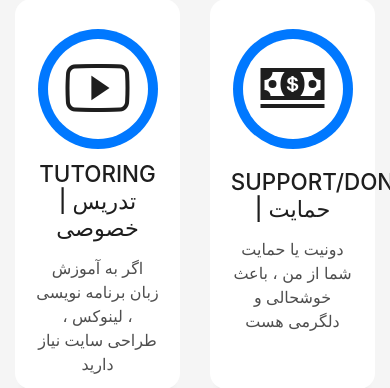
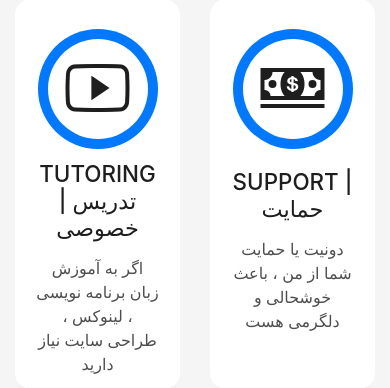
Before and after one commit to mehrshadina/mehrshadina-website, a Django app: page / in a window 390 px wide; the page is wider, and only the part inside the window is pictured. Shown: the part 1222-1610 px from the top of that part. Run offline with Django 4.2, Linux system fonts and the light colour scheme; some libraries are stand-ins or nearby versions; some web fonts are replaced.

Commit message:
index.html fucking mobile bug fixed

```diff
--- a/web/static/css/style.css
+++ b/web/static/css/style.css
@@ -1,14 +1,3 @@
-/*
-  Theme Name: DevFolio
-  Theme URL: https://bootstrapmade.com/devfolio-bootstrap-portfolio-html-template/
-  Author: BootstrapMade.com
-  License: https://bootstrapmade.com/license/
-*/
-
-/*======================================
-//--//-->   STYLES GENERALES
-======================================*/
-
 body {
   background-color: #f5f5f5;
   color: #4e4e4e;
@@ -942,7 +931,6 @@ a:hover {
 .card-blog .post-date {
   color: #4e4e4e;
   display: inline-block;
-  float: right;
 }
 
 /*======================================
--- a/web/templates/index.html
+++ b/web/templates/index.html
@@ -3,11 +3,10 @@
 <head>
   <meta charset="utf-8">
   <title>Mehrshadina | مهرشادینا</title>
-  <meta content="width=device-width, initial-scale=1.0" name="viewport">
+  <meta content="width=device-width, initial-scale=1.0" name="viewport" shrink-to-fit=no>
   <meta content="" name="keywords">
   <meta content="" name="description">
   <link href="/static/img/favicon.png" rel="icon">
-  <link href="/static/img/apple-touch-icon.png" rel="apple-touch-icon">
   <link href="/static/lib/bootstrap/css/bootstrap.min.css" rel="stylesheet">
   <link href="/static/lib/font-awesome/css/font-awesome.min.css" rel="stylesheet">
   <link href="/static/lib/animate/animate.min.css" rel="stylesheet">
@@ -18,8 +17,8 @@
 </head>
 
 <body id="page-top">
-  <nav class="navbar navbar-b navbar-trans navbar-expand-md fixed-top" id="mainNav">
-    <div class="container">
+  <div class="container-fluid">
+    <nav class="navbar navbar-b navbar-trans navbar-expand-md fixed-top" id="mainNav">
       <a class="navbar-brand js-scroll" href="/">Mehrshadina</a>
       <button class="navbar-toggler collapsed" type="button" data-toggle="collapse" data-target="#navbarDefault"
         aria-controls="navbarDefault" aria-expanded="false" aria-label="Toggle navigation">
@@ -44,8 +43,9 @@
           </li>
         </ul>
       </div>
-    </div>
-  </nav>
+    </nav>
+  </div>
+
 
   <div id="home" class="intro route bg-image" style="background-image: url(/static/img/background.jpg)">
     <div class="overlay-itro"></div>
@@ -119,7 +119,7 @@
               <span class="ico-circle"><i class="ion-cash"></i></span>
             </div>
             <div class="service-content">
-              <h2 class="s-title">Support/donate | حمایت</h2>
+              <h2 class="s-title">Support | حمایت</h2>
               <p class="s-description text-center">
                  دونیت یا
                  حمایت شما از من ، باعث خوشحالی و دلگرمی هست
```
